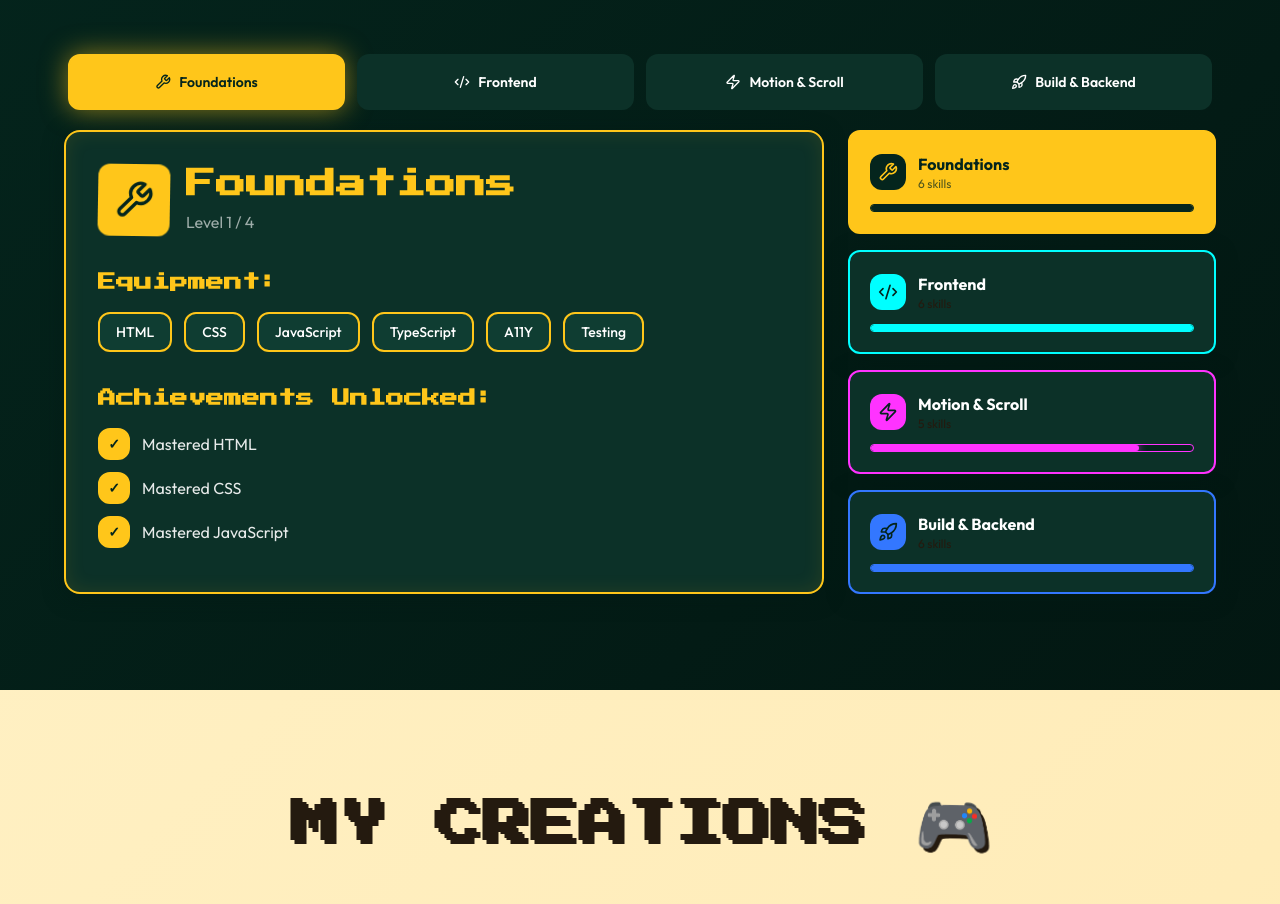
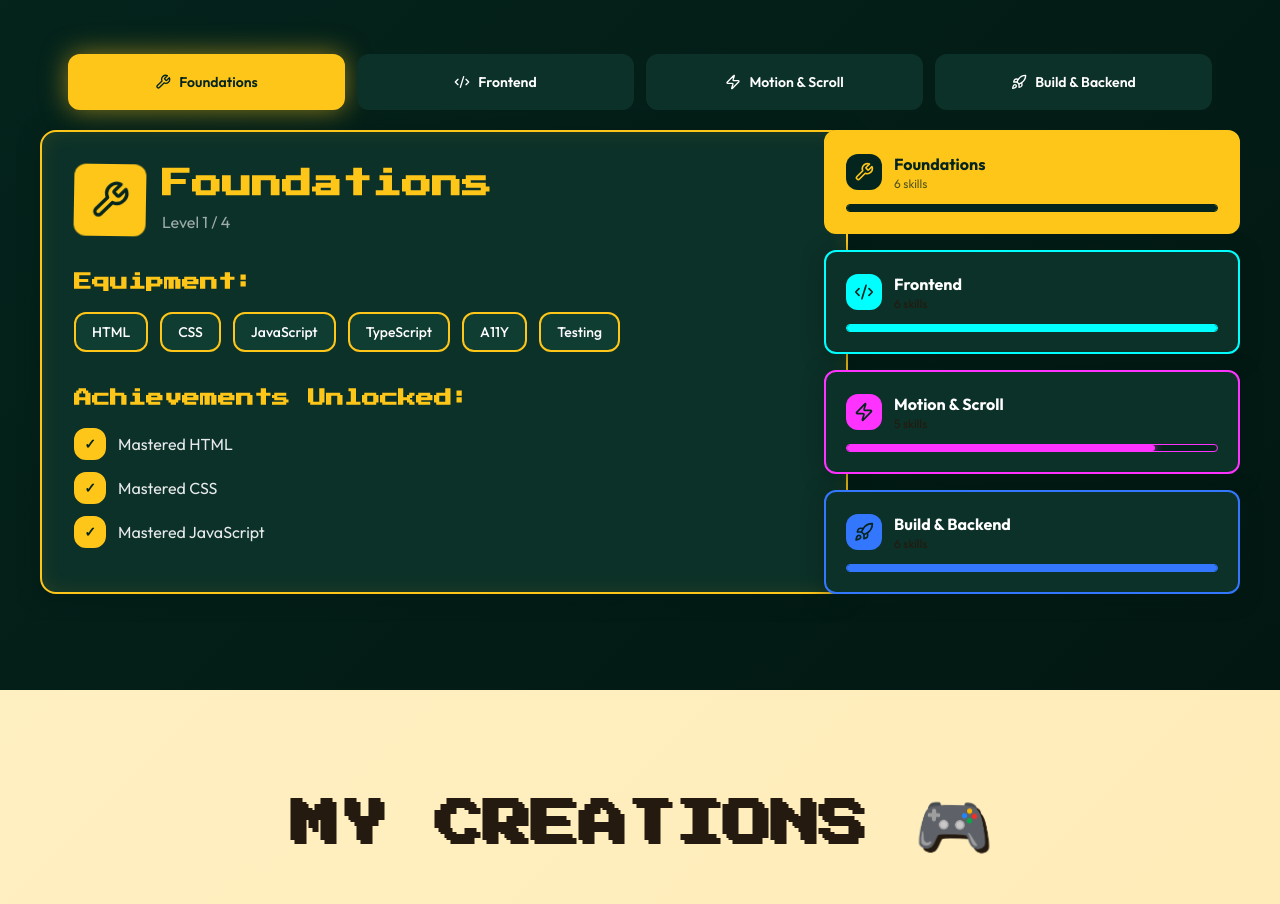
Before and after one commit to paradox2905/arcade-dev-folio, a React (Vite) app: page / in a window 1280 px wide. Shown: the part 2142-3046 px from the top of the page. Built offline with nearby package versions, Linux system fonts and the light colour scheme; the HTML template or start-up script is replaced by a standard one.

Commit message:
Refactor Skills section layout

```diff
--- a/src/components/Skills.tsx
+++ b/src/components/Skills.tsx
@@ -84,7 +84,7 @@ const Skills = () => {
                 <div className="grid md:grid-cols-3 gap-4 sm:gap-6">
                   {/* Main Skill Detail Card */}
                   <div
-                    className="md:col-span-2 rounded-2xl p-4 sm:p-6 md:p-8 backdrop-blur-sm animate-none md:animate-floatSlow border-2"
+                    className="md:col-span-2 rounded-2xl p-4 sm:p-6 md:p-8 backdrop-blur-sm animate-none md:animate-floatSlow border-2 -mx-2 sm:-mx-4 md:-mx-6"
                      style={{
                        backgroundColor: "hsl(var(--skills-card))",
                        borderColor: category.color,
@@ -165,7 +165,7 @@ const Skills = () => {
                   </div>
 
                   {/* Clickable Category Boxes */}
-                  <div className="space-y-4 sm:space-y-4">
+                  <div className="space-y-4 sm:space-y-4 -mx-2 sm:-mx-4 md:-mx-6">
                     {Object.entries(skillCategories).map(([catKey, cat], index) => {
                       const CategoryIcon = cat.icon;
                       const isActive = activeTab === catKey;
```
